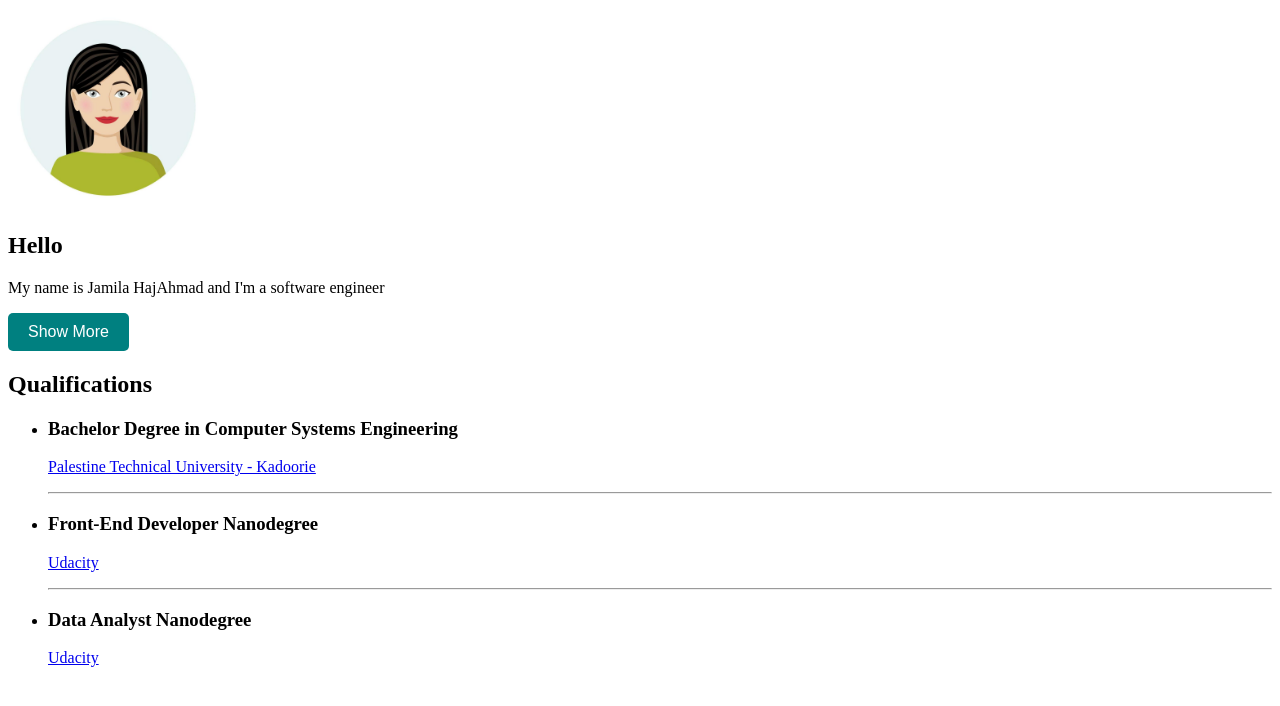
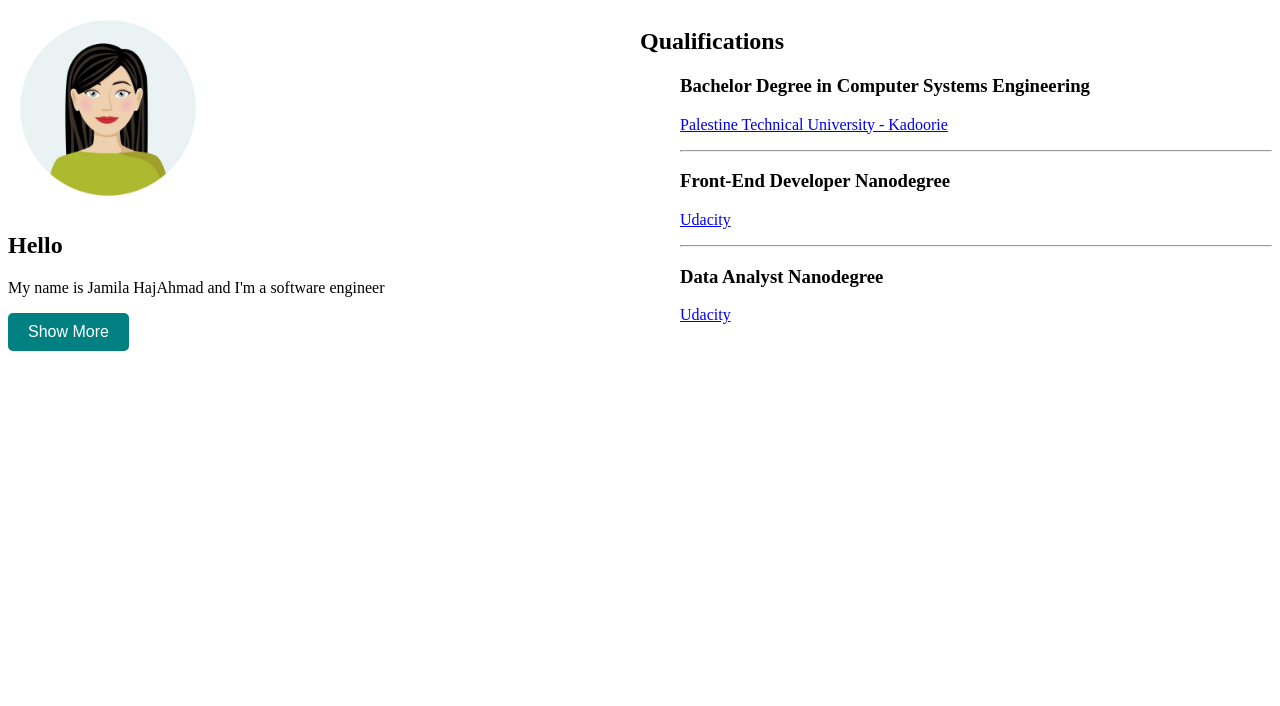
Before and after one commit to JamilaHajAhmad/React-Portfolio, a React (Vite) app: page / in a window 1280 px wide. Shown: the top 706 px of the page. Built offline with nearby package versions, Linux system fonts and the light colour scheme.

Commit message:
refactor App component layout to use grid system for Profile and Qualifications

```diff
--- a/src/components/App.jsx
+++ b/src/components/App.jsx
@@ -1,10 +1,18 @@
 import Profile from "./Profile"
 import Qualifications from "./Qualifications";
+import "../main.css"
+
 function App() {
     return (
-        <div>
-            <Profile />
-            <Qualifications />
+        <div className="container">
+            <div className="row">
+                <div>
+                    <Profile />
+                </div>
+                <div>
+                    <Qualifications />
+                </div>
+            </div>
         </div>
     )
 }
```
